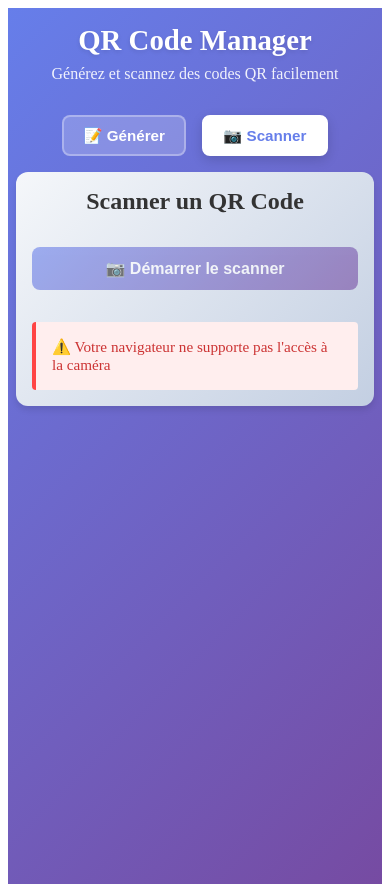
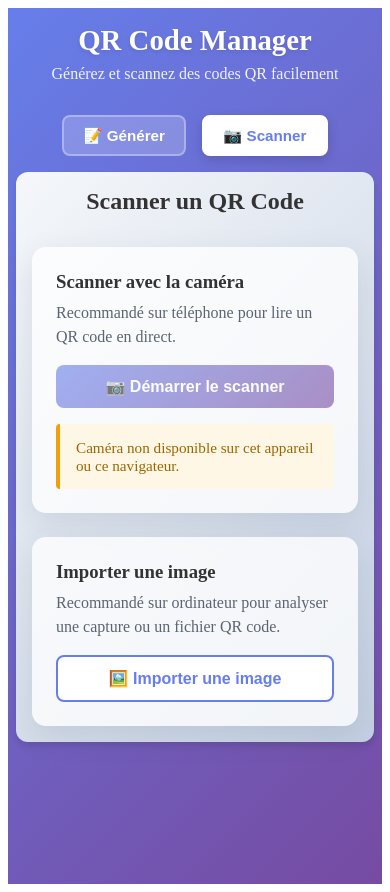
Before and after one commit to lucasrebl/ToolBoxX, a Vue app: page /qrcode in a window 390 px wide. Both pictures are taken after a click on the button "📷 Scanner". Built offline with nearby package versions, Linux system fonts and the light colour scheme; the HTML template or start-up script is replaced by a standard one.

Commit message:
amélioration du système de scan, séparation mobile/desktop

```diff
--- a/src/components/qrcode/QrcodeScanner.vue
+++ b/src/components/qrcode/QrcodeScanner.vue
@@ -2,21 +2,26 @@
   <div class="qrcode-scanner">
     <h2>Scanner un QR Code</h2>
 
+    <div class="scanner-options">
+      <section class="option-card">
+        <div class="option-header">
+          <h3>Scanner avec la caméra</h3>
+          <p>
+            Recommandé sur téléphone pour lire un QR code en direct.
+          </p>
+        </div>
+
         <button
           v-if="!isScanning"
           @click="startScanning"
-      :disabled="!cameraSupported"
+          :disabled="!cameraSupported || isProcessingFile"
           class="btn btn-primary"
         >
           📷 Démarrer le scanner
         </button>
 
-    <div v-if="!cameraSupported" class="error-message">
-      ⚠️ Votre navigateur ne supporte pas l'accès à la caméra
-    </div>
-
-    <div v-if="errorMessage" class="error-message">
-      ⚠️ {{ errorMessage }}
+        <div v-if="!cameraSupported" class="info-message">
+          Caméra non disponible sur cet appareil ou ce navigateur.
         </div>
 
         <div v-if="isScanning" class="scanner-container">
@@ -24,6 +29,43 @@
           <button @click="stopScanning" class="btn btn-danger">
             ⏹️ Arrêter le scanner
           </button>
+        </div>
+      </section>
+
+      <section class="option-card">
+        <div class="option-header">
+          <h3>Importer une image</h3>
+          <p>
+            Recommandé sur ordinateur pour analyser une capture ou un fichier QR code.
+          </p>
+        </div>
+
+        <input
+          ref="fileInput"
+          type="file"
+          accept="image/*"
+          class="file-input"
+          @change="handleFileSelection"
+        >
+
+        <button
+          @click="openFilePicker"
+          :disabled="isScanning || isProcessingFile"
+          class="btn btn-secondary"
+        >
+          {{ isProcessingFile ? 'Analyse en cours...' : '🖼️ Importer une image' }}
+        </button>
+
+        <p v-if="selectedFileName" class="selected-file">
+          Fichier sélectionné : {{ selectedFileName }}
+        </p>
+
+        <div v-show="showFilePreview" id="qr-file-scanner" class="file-preview"></div>
+      </section>
+    </div>
+
+    <div v-if="errorMessage" class="error-message">
+      ⚠️ {{ errorMessage }}
     </div>
 
     <div v-if="lastScannedResult" class="result-section">
@@ -55,14 +97,18 @@
 </template>
 
 <script setup lang="ts">
-import { ref, onMounted, onUnmounted } from 'vue'
+import { ref, onMounted, onUnmounted, nextTick } from 'vue'
 import { qrcodeScanService, type ScanResult } from '@/services/qrcodeScanService'
 
 const isScanning = ref(false)
+const isProcessingFile = ref(false)
 const cameraSupported = ref(false)
 const errorMessage = ref('')
 const lastScannedResult = ref<ScanResult | null>(null)
 const isCopied = ref(false)
+const selectedFileName = ref('')
+const showFilePreview = ref(false)
+const fileInput = ref<HTMLInputElement | null>(null)
 
 onMounted(async () => {
   cameraSupported.value = await qrcodeScanService.isCameraSupported()
@@ -72,13 +118,20 @@ onUnmounted(async () => {
   if (isScanning.value) {
     await stopScanning()
   }
+
+  qrcodeScanService.clearFileScan()
 })
 
 const startScanning = async () => {
   errorMessage.value = ''
   lastScannedResult.value = null
+  showFilePreview.value = false
+  qrcodeScanService.clearFileScan()
 
   try {
+    isScanning.value = true
+    await nextTick()
+
     await qrcodeScanService.startScanning(
       'qr-scanner',
       (result) => {
@@ -88,7 +141,6 @@ const startScanning = async () => {
         errorMessage.value = error
       }
     )
-    isScanning.value = true
   } catch (error) {
     errorMessage.value = error instanceof Error ? error.message : 'Erreur lors du démarrage du scanner'
     isScanning.value = false
@@ -101,6 +153,41 @@ const stopScanning = async () => {
     isScanning.value = false
   } catch (error) {
     console.error('Erreur lors de l\'arrêt du scanner:', error)
+  }
+}
+
+const openFilePicker = () => {
+  fileInput.value?.click()
+}
+
+const handleFileSelection = async (event: Event) => {
+  const target = event.target as HTMLInputElement
+  const file = target.files?.[0]
+
+  if (!file) {
+    return
+  }
+
+  errorMessage.value = ''
+  lastScannedResult.value = null
+  selectedFileName.value = file.name
+
+  try {
+    if (isScanning.value) {
+      await stopScanning()
+    }
+
+    isProcessingFile.value = true
+    showFilePreview.value = true
+    await nextTick()
+
+    lastScannedResult.value = await qrcodeScanService.scanFile('qr-file-scanner', file)
+  } catch (error) {
+    showFilePreview.value = false
+    errorMessage.value = error instanceof Error ? error.message : 'Erreur lors de l\'analyse du fichier'
+  } finally {
+    isProcessingFile.value = false
+    target.value = ''
   }
 }
 
@@ -149,6 +236,32 @@ h2 {
 h3 {
   margin: 0 0 1rem 0;
   color: #333;
+}
+
+.scanner-options {
+  display: grid;
+  grid-template-columns: repeat(2, minmax(0, 1fr));
+  gap: 1.5rem;
+}
+
+.option-card {
+  display: flex;
+  flex-direction: column;
+  gap: 1rem;
+  padding: 1.5rem;
+  background: rgba(255, 255, 255, 0.78);
+  border-radius: 14px;
+  box-shadow: 0 10px 30px rgba(60, 72, 88, 0.12);
+}
+
+.option-header h3 {
+  margin-bottom: 0.5rem;
+}
+
+.option-header p {
+  margin: 0;
+  color: #5b6472;
+  line-height: 1.5;
 }
 
 .btn {
@@ -219,6 +332,15 @@ h3 {
   font-size: 0.95rem;
 }
 
+.info-message {
+  padding: 0.9rem 1rem;
+  background: #fff7e6;
+  border-left: 4px solid #f59e0b;
+  color: #9a6700;
+  border-radius: 4px;
+  font-size: 0.95rem;
+}
+
 .scanner-container {
   display: flex;
   flex-direction: column;
@@ -233,8 +355,31 @@ h3 {
   width: 100%;
 }
 
+.file-input {
+  display: none;
+}
+
+.selected-file {
+  margin: 0;
+  color: #4b5563;
+  font-size: 0.95rem;
+}
+
+.file-preview {
+  min-height: 220px;
+  padding: 1rem;
+  background: white;
+  border-radius: 12px;
+  box-shadow: inset 0 0 0 1px rgba(102, 126, 234, 0.12);
+}
+
 :deep(#qr-scanner) {
   width: 100%;
+}
+
+:deep(#qr-file-scanner) {
+  width: 100%;
+  text-align: center;
 }
 
 :deep(#html5-qrcode-button-camera-stop) {
@@ -289,6 +434,10 @@ h3 {
     padding: 1rem;
   }
 
+  .scanner-options {
+    grid-template-columns: 1fr;
+  }
+
   .action-buttons {
     flex-direction: column;
   }
--- a/src/services/qrcodeScanService.ts
+++ b/src/services/qrcodeScanService.ts
@@ -1,4 +1,4 @@
-import { Html5QrcodeScanner } from 'html5-qrcode'
+import { Html5Qrcode, Html5QrcodeScanner } from 'html5-qrcode'
 
 export interface ScanResult {
     text: string
@@ -10,6 +10,7 @@ export interface ScanResult {
 export const qrcodeScanService = {
     private: {
         scanner: null as Html5QrcodeScanner | null,
+        fileScanner: null as Html5Qrcode | null,
         isScanning: false
     },
 
@@ -20,6 +21,9 @@ export const qrcodeScanService = {
         onError?: (error: string) => void
     ): Promise<void> {
         try {
+            await this.stopScanning()
+            this.clearFileScan()
+
             this.private.scanner = new Html5QrcodeScanner(
                 elementId,
                 {
@@ -58,16 +62,48 @@ export const qrcodeScanService = {
         }
     },
 
+    // Analyse un fichier image contenant un QR code
+    async scanFile(elementId: string, file: File): Promise<ScanResult> {
+        try {
+            await this.stopScanning()
+
+            if (!this.private.fileScanner) {
+                this.private.fileScanner = new Html5Qrcode(elementId, false)
+            } else {
+                this.private.fileScanner.clear()
+            }
+
+            const decodedText = await this.private.fileScanner.scanFile(file, true)
+
+            return {
+                text: decodedText,
+                timestamp: Date.now(),
+                rawData: decodedText
+            }
+        } catch (error) {
+            const errorMessage = error instanceof Error ? error.message : 'Impossible de lire ce fichier'
+            throw new Error(`Erreur lors de l'analyse du fichier: ${errorMessage}`)
+        }
+    },
+
     // Arrête le scanner
     async stopScanning(): Promise<void> {
         if (this.private.scanner && this.private.isScanning) {
             try {
                 await this.private.scanner.clear()
+            } catch (error) {
+                console.error('Erreur lors de l\'arrêt du scanner:', error)
+            } finally {
                 this.private.isScanning = false
                 this.private.scanner = null
-            } catch (error) {
-                console.error('Erreur lors de l\'arrêt du scanner:', error)
             }
+        }
+    },
+
+    clearFileScan(): void {
+        if (this.private.fileScanner) {
+            this.private.fileScanner.clear()
+            this.private.fileScanner = null
         }
     },
 
@@ -79,6 +115,10 @@ export const qrcodeScanService = {
     // Vérifie si le navigateur supporte la caméra
     async isCameraSupported(): Promise<boolean> {
         try {
+            if (!navigator.mediaDevices?.enumerateDevices) {
+                return false
+            }
+
             const devices = await navigator.mediaDevices.enumerateDevices()
             return devices.some((device) => device.kind === 'videoinput')
         } catch {
```
Lines whose indentation alone changed are shown as unchanged.
